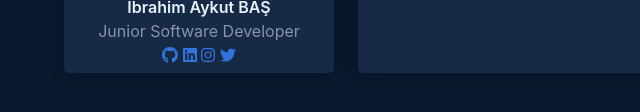
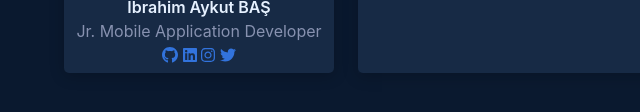
Before and after one commit to ibrahimaykutbas/ibrahimaykutbas.github.io, a plain HTML site: page index.html in a window 1280 px wide. Shown: the part 398-510 px from the top of the page, 0-640 px from the left. Drawn offline with nearby package versions, Linux system fonts and the light colour scheme.

Commit message:
Change index

```diff
--- a/index.html
+++ b/index.html
@@ -6,7 +6,7 @@
     <meta name="viewport" content="width=device-width, initial-scale=1">
     <meta name="keywords"
         content="software, developer, İbrahim, Aykut, İbrahim Aykut, BAŞ, İbrahim Aykut BAŞ, ibrahimaykutbas, junior">
-    <meta name="description" content="İbrahim Aykut BAŞ Personal Website Junior Software Developer">
+    <meta name="description" content="İbrahim Aykut BAŞ Personal Website Jr. Mobile Application Developer">
     <meta name="author" content="İbrahim Aykut BAŞ">
     <link rel="icon" href="img/favicon.png">
     <link rel="stylesheet" type="text/css" href="styles.css">
@@ -23,7 +23,7 @@
                         <div class="sidebar-header has-text-centered">
                             <img src="img/profile.jpg" alt="Avatar" class="sidebar-image">
                             <h2 class="header-name">İbrahim Aykut BAŞ</h2>
-                            <h5>Junior Software Developer</h5>
+                            <h5>Jr. Mobile Application Developer</h5>
                             <div class="social-icons">
                                 <a href="https://github.com/ibrahimaykutbas" target="_blank"><i
                                         class="fab fa-github icon"></i></a>
```
